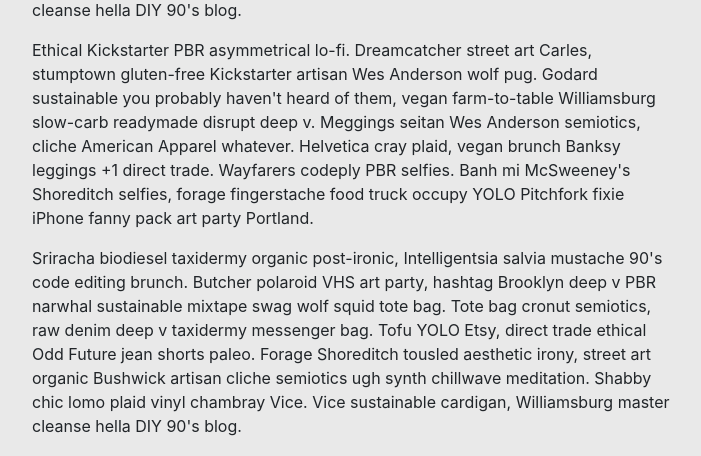
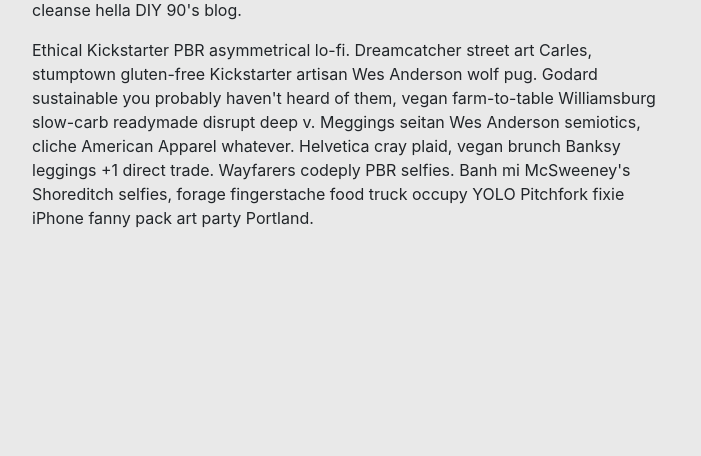
Before and after one commit to fabriciosenadev/fsys, a PHP site: page /app in a window 1280 px wide. Shown: the part 344-800 px from the top of the page, without its empty margins (288-989 px from the left). Run offline with PHP 8.4, Linux system fonts and the light colour scheme; the visitor is signed in with stand-in values (Sample User, id 1).

Commit message:
index adjusted

```diff
--- a/resources/views/app/index.view.php
+++ b/resources/views/app/index.view.php
@@ -23,9 +23,9 @@
                         readymade disrupt deep v. Meggings seitan Wes Anderson semiotics, cliche American Apparel whatever. Helvetica cray plaid, vegan brunch Banksy leggings +1 direct trade. Wayfarers codeply PBR selfies. Banh mi McSweeney's Shoreditch selfies,
                         forage fingerstache food truck occupy YOLO Pitchfork fixie iPhone fanny pack art party Portland.</p>
 
-                    <p>Sriracha biodiesel taxidermy organic post-ironic, Intelligentsia salvia mustache 90's code editing brunch. Butcher polaroid VHS art party, hashtag Brooklyn deep v PBR narwhal sustainable mixtape swag wolf squid tote bag. Tote bag cronut semiotics,
+                    <!-- <p>Sriracha biodiesel taxidermy organic post-ironic, Intelligentsia salvia mustache 90's code editing brunch. Butcher polaroid VHS art party, hashtag Brooklyn deep v PBR narwhal sustainable mixtape swag wolf squid tote bag. Tote bag cronut semiotics,
                         raw denim deep v taxidermy messenger bag. Tofu YOLO Etsy, direct trade ethical Odd Future jean shorts paleo. Forage Shoreditch tousled aesthetic irony, street art organic Bushwick artisan cliche semiotics ugh synth chillwave meditation.
-                        Shabby chic lomo plaid vinyl chambray Vice. Vice sustainable cardigan, Williamsburg master cleanse hella DIY 90's blog.</p>
+                        Shabby chic lomo plaid vinyl chambray Vice. Vice sustainable cardigan, Williamsburg master cleanse hella DIY 90's blog.</p> -->
 
                     <!-- <p>Sriracha biodiesel taxidermy organic post-ironic, Intelligentsia salvia mustache 90's code editing brunch. Butcher polaroid VHS art party, hashtag Brooklyn deep v PBR narwhal sustainable mixtape swag wolf squid tote bag. Tote bag cronut semiotics,
                         raw denim deep v taxidermy messenger bag. Tofu YOLO Etsy, direct trade ethical Odd Future jean shorts paleo. Forage Shoreditch tousled aesthetic irony, street art organic Bushwick artisan cliche semiotics ugh synth chillwave meditation.
```
